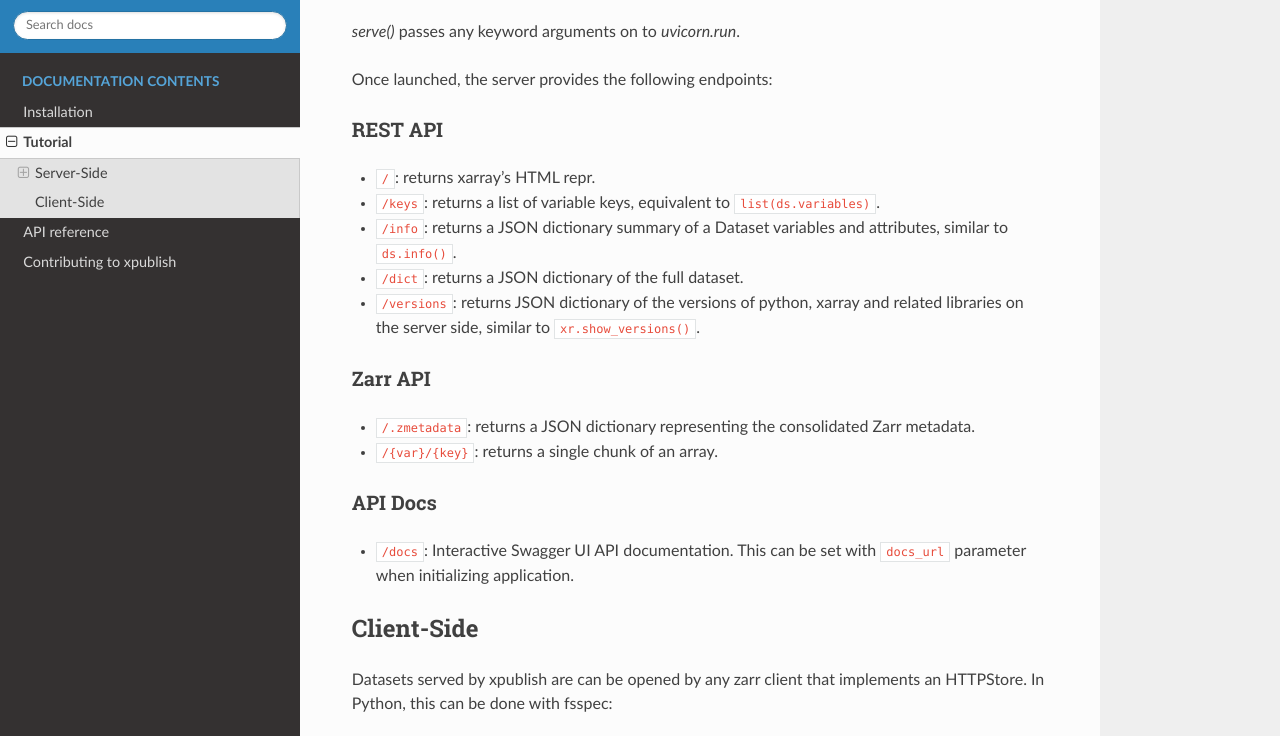
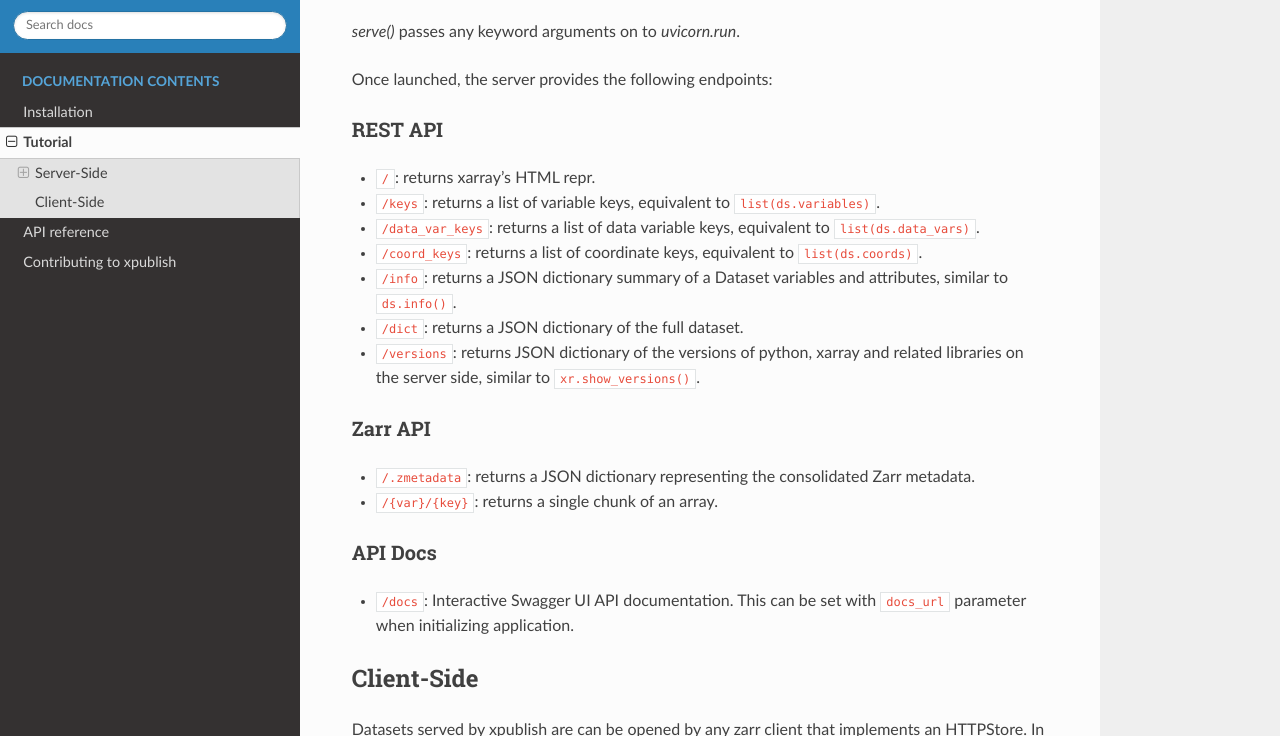
Before and after one commit to xpublish-community/xpublish, a Sphinx documentation site: the page built from docs/source/tutorial.rst, in a window 1280 px wide and 900 px high, scrolled down 744 px, cut to the strip 40-776 px from the top of the window. Built offline with Sphinx 7.4.7 and the Read the Docs theme 2.0.0, drawn with Linux system fonts in a browser that asks for light colours; the version number could not be read and is left out.

Commit message:
update docs

```diff
--- a/docs/source/tutorial.rst
+++ b/docs/source/tutorial.rst
@@ -51,6 +51,8 @@
 
 * ``/``: returns xarray's HTML repr.
 * ``/keys``: returns a list of variable keys, equivalent to ``list(ds.variables)``.
+* ``/data_var_keys``: returns a list of data variable keys, equivalent to ``list(ds.data_vars)``.
+* ``/coord_keys``: returns a list of coordinate keys, equivalent to ``list(ds.coords)``.
 * ``/info``: returns a JSON dictionary summary of a Dataset variables and attributes, similar to ``ds.info()``.
 * ``/dict``: returns a JSON dictionary of the full dataset.
 * ``/versions``: returns JSON dictionary of the versions of python, xarray and related libraries on the server side, similar to ``xr.show_versions()``.
```
